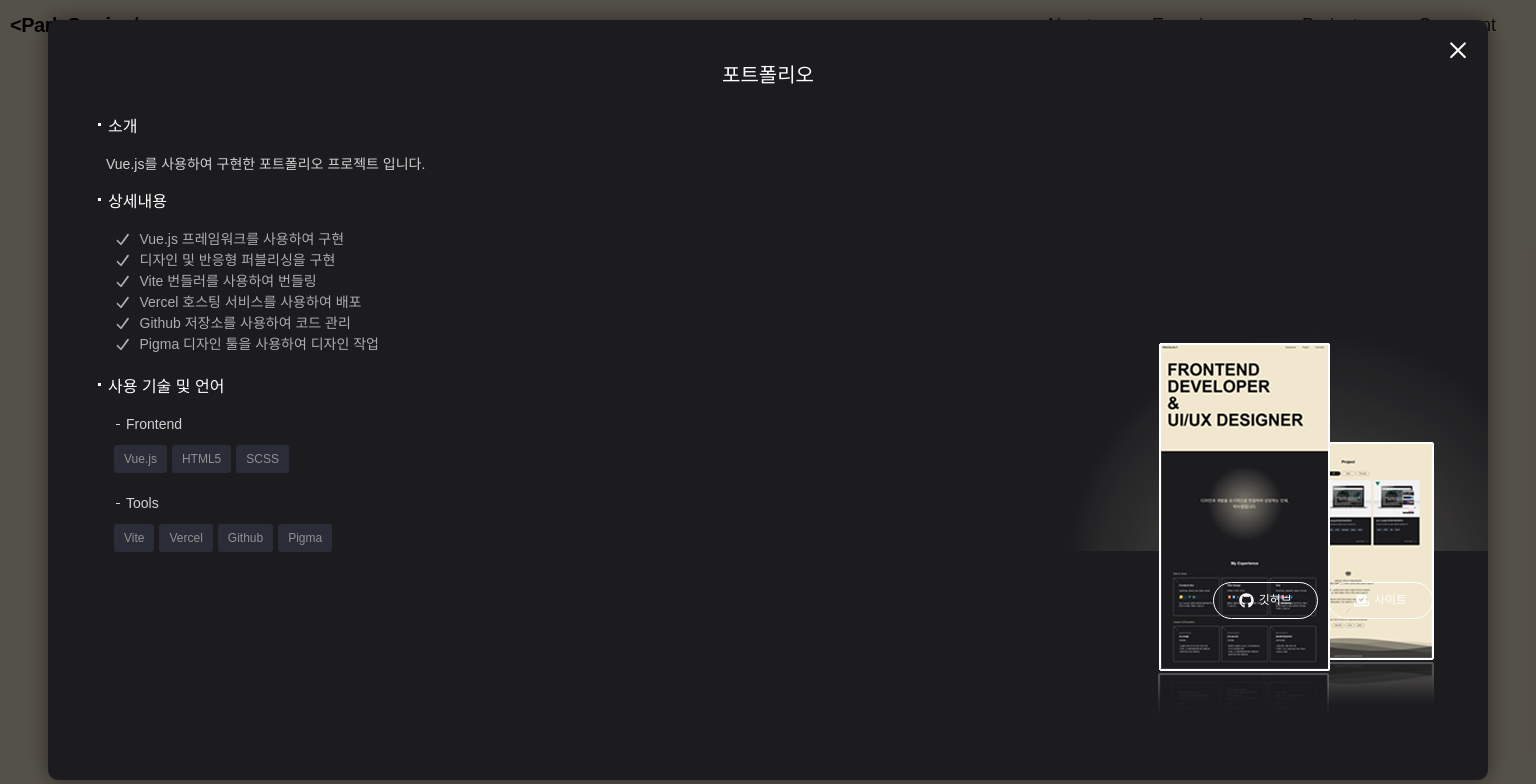
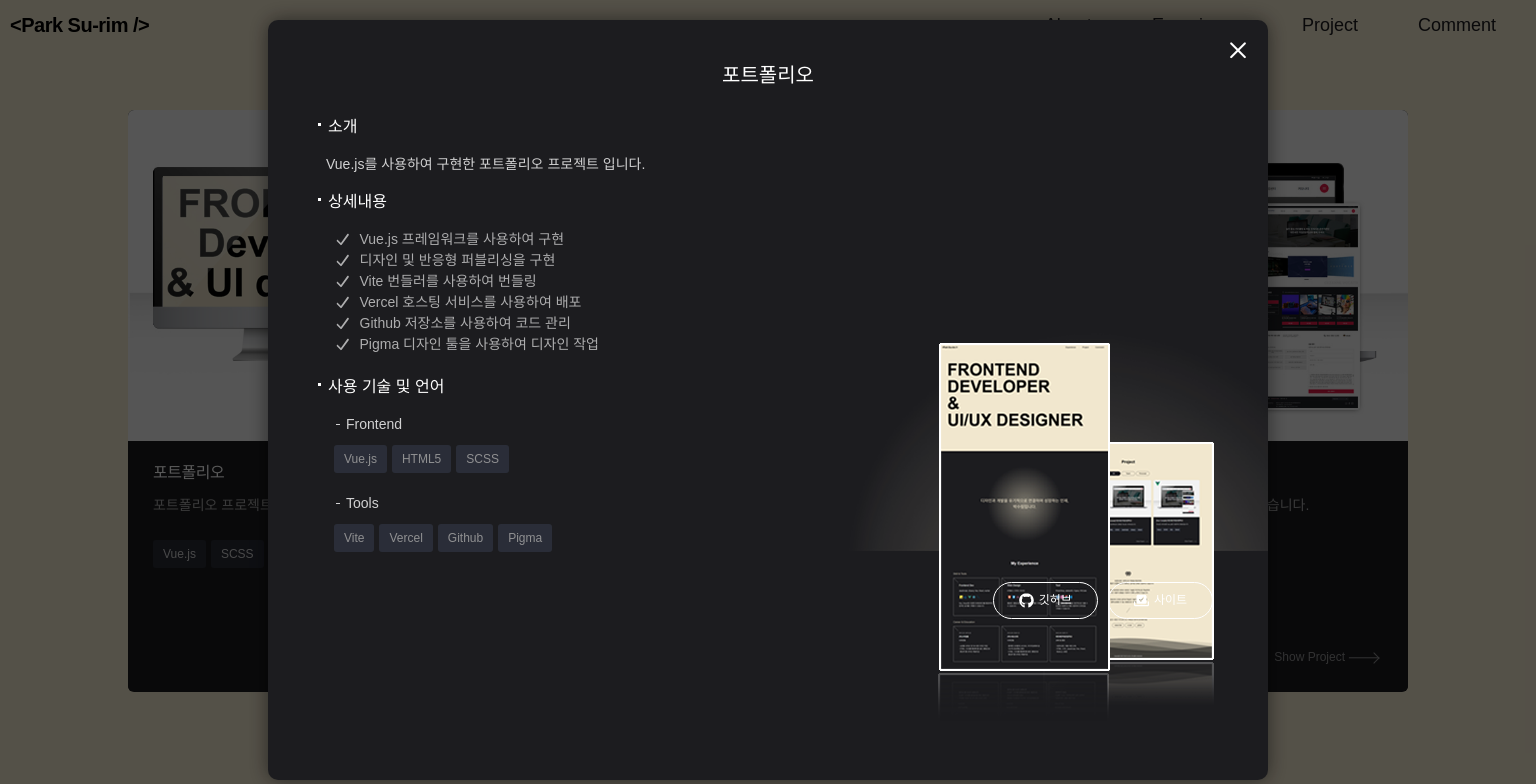
Before and after one commit to hollolo123/portfolio, a Vue app: page / in a window 1536 px wide. Both pictures are taken after a click on the link 334 px from the left and 3355 px from the top of the page. Shown: the part 2955-3739 px from the top of the page. Built offline with nearby package versions, Linux system fonts and the light colour scheme.

Commit message:
design : modify modal css

```diff
--- a/src/styles/sections/project.scss
+++ b/src/styles/sections/project.scss
@@ -332,7 +332,7 @@
 @media (min-width:1400px) {
   .modal__popup {
     .modal__content {
-      max-width:1440px;
+      max-width: 100rem;
     }
   }
 }
```
